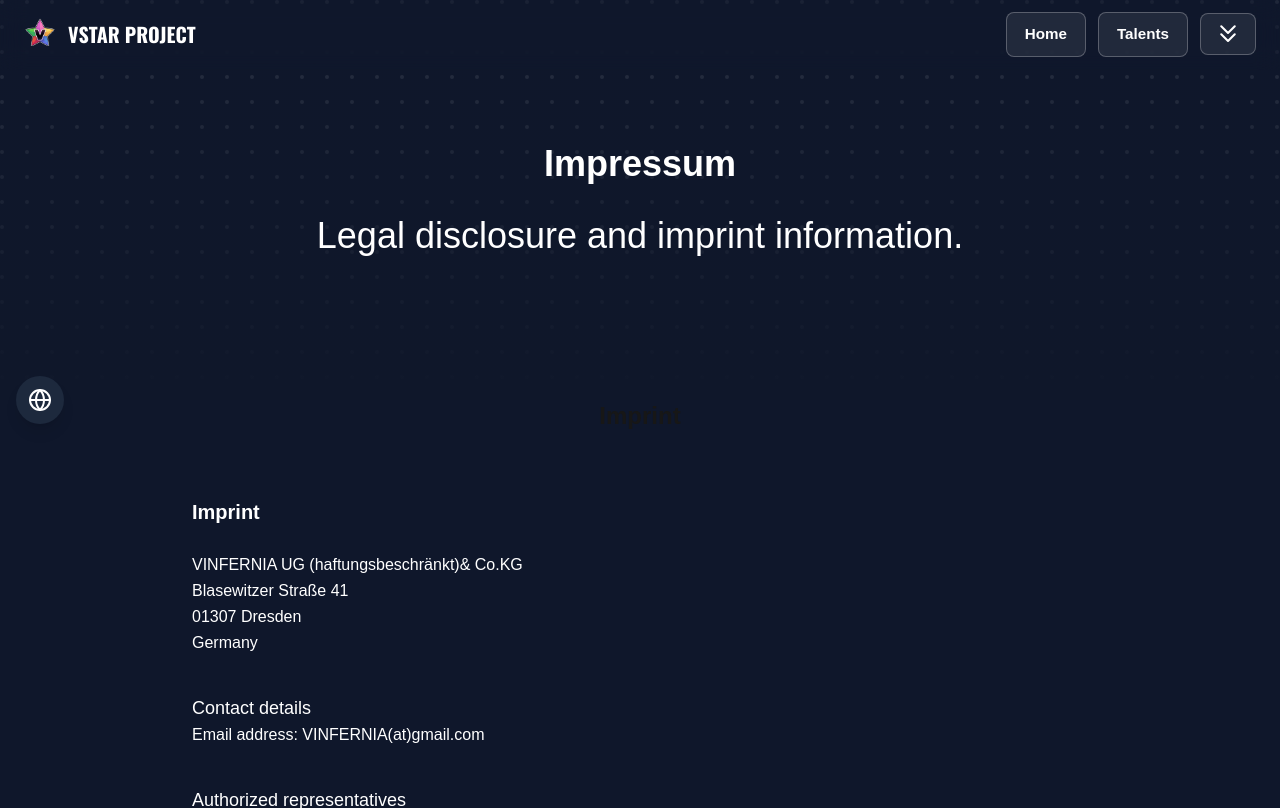
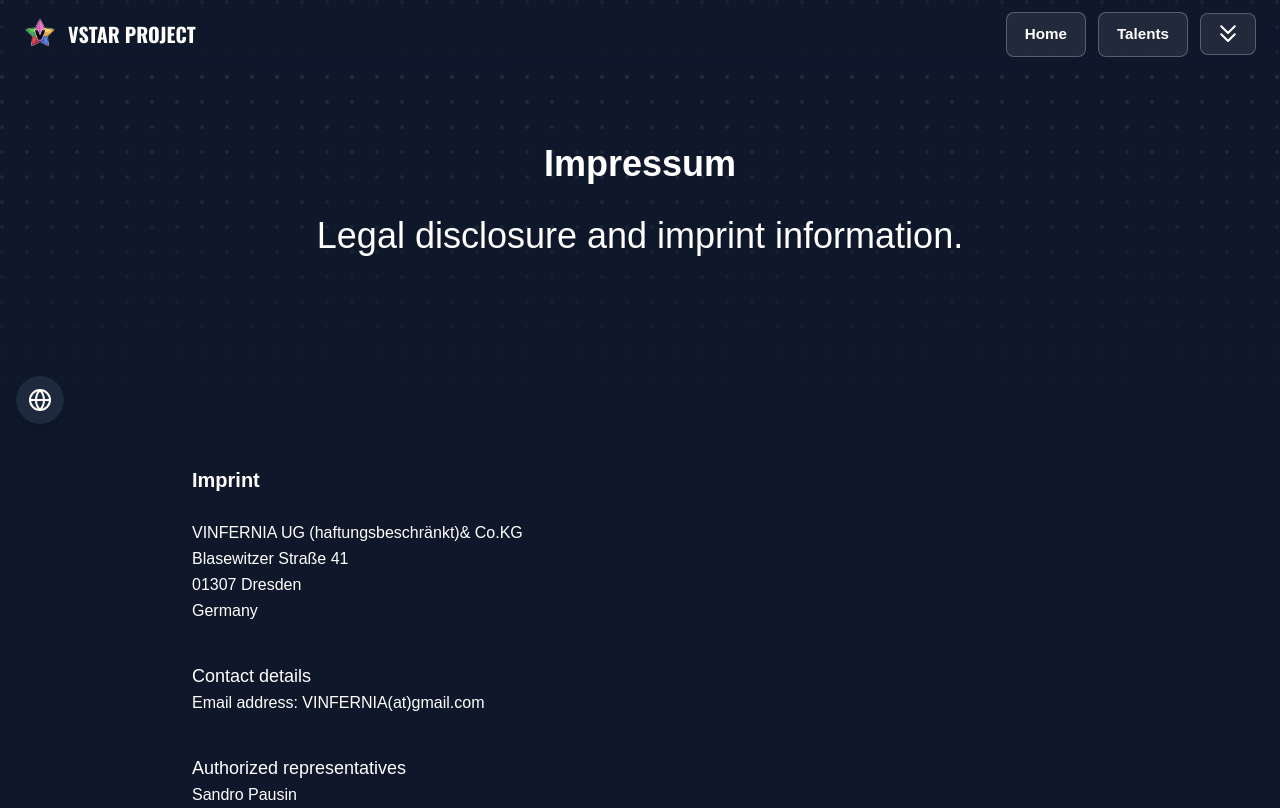
Before and after one commit to Project-Vstar/website, a Next.js app: page /impressum in a window 1280 px wide. Shown: the top 808 px of the page. Built offline with nearby package versions, Linux system fonts and the light colour scheme.

Commit message:
Fix: impressum title removed

```diff
--- a/src/app/impressum/page.js
+++ b/src/app/impressum/page.js
@@ -20,7 +20,6 @@ export default function PrivacyPolicy() {
 
     const translations = {
         en: {
-            title: "Imprint",
             content: `
 ### Imprint
 
```
